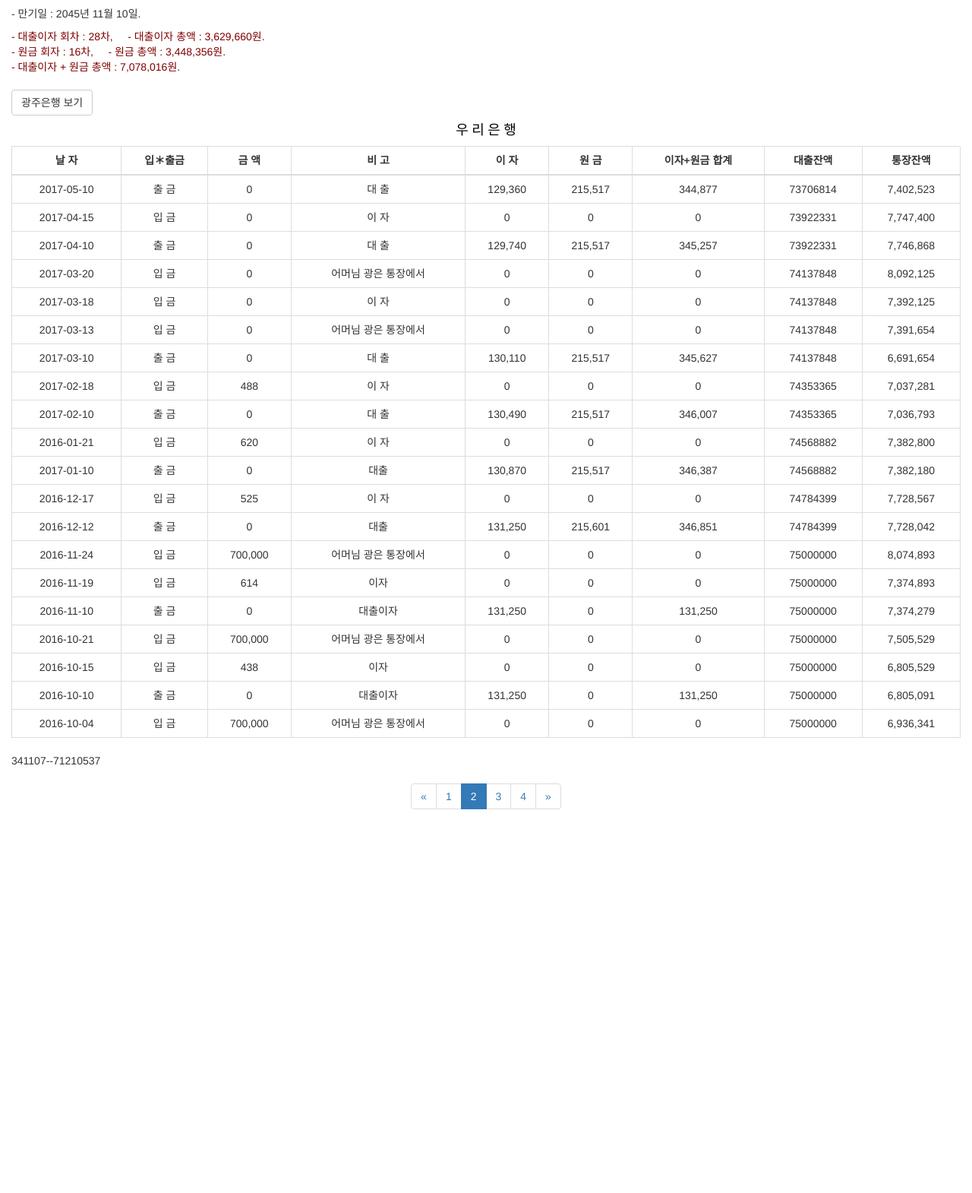
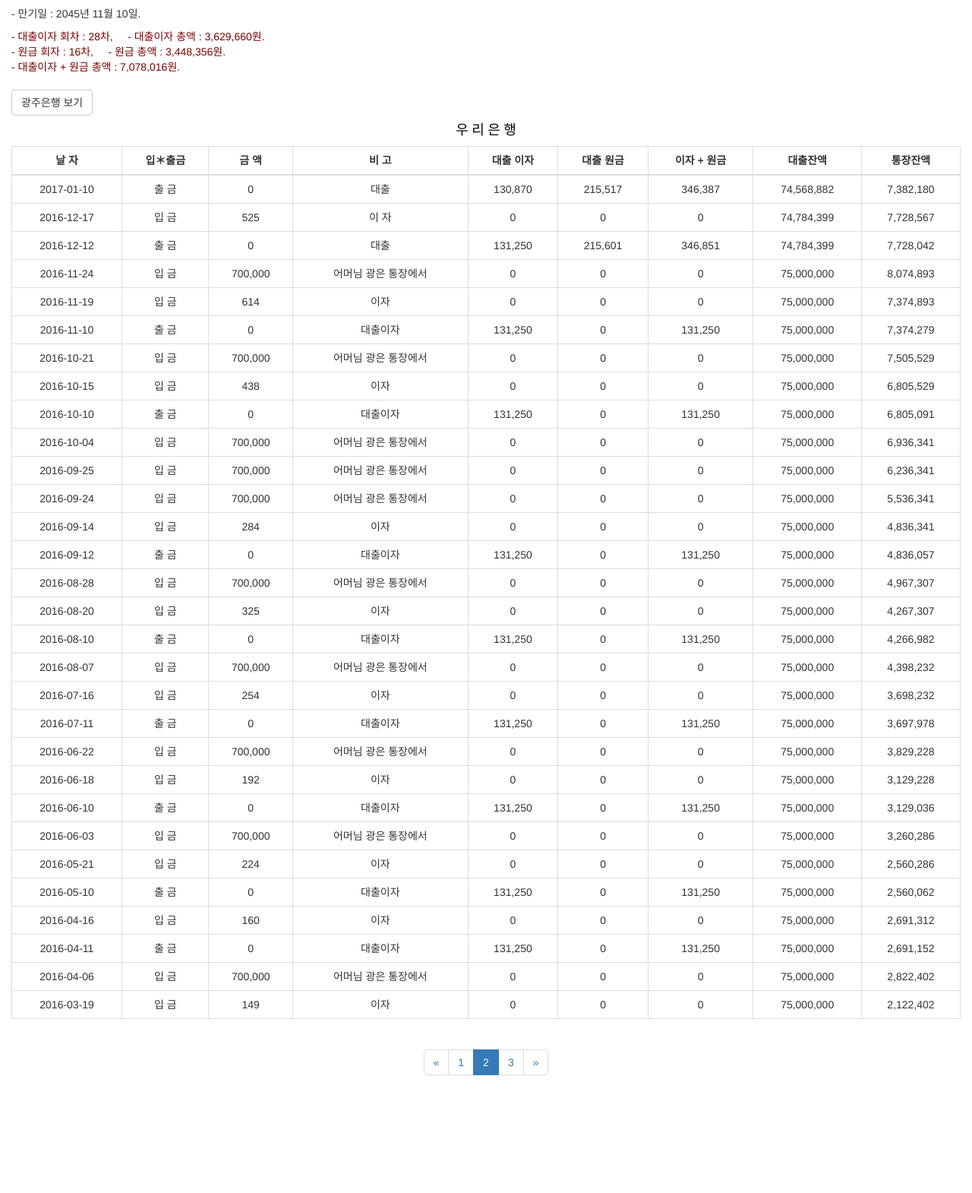
Before and after one commit to gitavenue5/sansu, a Django app: a page that uses family_site/templates/family_site/wrbank/wrbank_list.html in a window 1280 px wide. Shown: the part 206-1776 px from the top of the page at 76% size. Before the commit the page ends 1271 px from the top, so only its background shows below. Run offline with Django 3.2, Linux system fonts and the light colour scheme; data comes from the database, SQL or seed files in the repository; both versions use the stored data as it was after the commit; parts of the project's set-up code (start-up, migrations or seed data) failed here and were passed over; some libraries are stand-ins or nearby versions; some web fonts are replaced.

Commit message:
wrbank list

```diff
--- a/family_site/forms.py
+++ b/family_site/forms.py
@@ -44,8 +44,8 @@ class GwBankForm(forms.ModelForm):
 
 # 우리은행
 class WrBankForm(forms.ModelForm):
-    wrbank_date = forms.DateField(widget=extras.SelectDateWidget(),label='날자',help_text="  ")
-
+    #wrbank_date = forms.DateField(widget=extras.SelectDateWidget(),label='날자',help_text="  ")
+    wrbank_date = forms.DateField(initial=datetime.date.today(), widget=SelectDateWidget(None, range(2014, THIS_YEAR+10)))
     class Meta:
         model = WrBank
         fields = ('wrbank_date', 'wrbank_deposit_withdrawal', 'wrbank_money1', 'wrbank_note', 'wrbank_money2',  'wrbank_money3', 'wrbank_aggregate', 'wrbank_loan_balance', 'wrbank_bankbook_balance', )
--- a/family_site/templates/family_site/anniversary/anniversary_list.html
+++ b/family_site/templates/family_site/anniversary/anniversary_list.html
@@ -3,7 +3,7 @@
 {% block stylesheet %} {% static 'family_site/css/anniversary/anniversary_list.css' %} {% endblock stylesheet %}
 
 {% block content1 %}
-<h3 id='anniversary'>2018년 기념일</h3>
+<h3 id='anniversary'>2018년 기념일</h3><br>
 <table class='table table-bordered table-hover'>
     <thead>
         <tr>
--- a/family_site/templates/family_site/gwbank/gwbank_list.html
+++ b/family_site/templates/family_site/gwbank/gwbank_list.html
@@ -20,7 +20,7 @@
 <br>
 <p>이채순 계 : {{ chaesun|intcomma }}원, &nbsp; 이기창 계 : {{ gichang|intcomma }}원, &nbsp; 이화순 계 : {{ hwasun|intcomma }}원.</p>
 <br>
-  <!--<button class='btn btn-default' onclick="location.href='{% url 'family_site:wrbank_list' %}';">우리은행보기</button>-->
+  <button class='btn btn-default' onclick="location.href='{% url 'family_site:wrbank_list' %}';">우리은행보기</button>
     <div id='gwbank_wrap'>
         <h4 class='gwbank'>어머님 광주은행 통장 내역</h4>
         <table class='table table-bordered table-hover'>
--- a/family_site/templates/family_site/wrbank/wrbank_list.html
+++ b/family_site/templates/family_site/wrbank/wrbank_list.html
@@ -27,9 +27,9 @@
                     <th>입＊출금</th>
                     <th>금 액</th>
                     <th>비 고</th>
-                    <th>이 자</th>
-                    <th>원 금</th>
-                    <th>이자+원금 합계</th>
+                    <th>대출 이자</th>
+                    <th>대출 원금</th>
+                    <th>이자 + 원금</th>
                     <th>대출잔액</th>
                     <th>통장잔액</th>
                 </tr>
@@ -43,7 +43,7 @@
                     <td>{{ i.wrbank_money2|intcomma }}</td>
                     <td>{{ i.wrbank_money3|intcomma }}</td>
                     <td>{{ i.wrbank_aggregate|intcomma }}</td>
-                    <td>{{ i.wrbank_loan_balance }}</td>
+                    <td>{{ i.wrbank_loan_balance|intcomma }}</td>
                     <td>{{ i.wrbank_bankbook_balance|intcomma }}</td>
 
                 </tr>{% endfor %}
@@ -52,7 +52,7 @@
     </div>
 
 
-{{hap}}--{{ppaegi}}
+
 
     <div id="wrbank_pagination">
         {% if is_paginated %}
--- a/family_site/views.py
+++ b/family_site/views.py
@@ -113,15 +113,24 @@ class WrBankViewSet(viewsets.ModelViewSet):
 class WrBankCreateView(CreateView):
     model = WrBank
     template_name = 'family_site/wrbank/wrbank_create.html'
-    success_url = reverse_lazy('family_site:wrbank_list')
+    #success_url = reverse_lazy('family_site:wrbank_list')
     form_class = WrBankForm
+
+    def form_valid(self, form):
+        form = form.save(commit=False)
+        form.wrbank_money1 = self.default=0
+        form.save()
+        return super().form_valid(form)
+
+    def get_success_url(self):
+        return reverse_lazy('family_site:wrbank_list')
 
 
 
 class WrBankListView(ListView):
     model = WrBank
     template_name = 'family_site/wrbank/wrbank_list.html'
-    paginate_by = 20
+    paginate_by = 30
 
     def get_queryset(self):
         return WrBank.objects.all()
@@ -142,6 +151,8 @@ class WrBankListView(ListView):
 
         context['kk'] = WrBank.objects.filter(wrbank_money2__gt=0).count
         context['kkk'] = WrBank.objects.filter(wrbank_money3__gt=0).count
+
+
         return context
 
 
```
Also changed, not shown: family_site/admin.py (+8 -1 lines), db.sqlite3.
